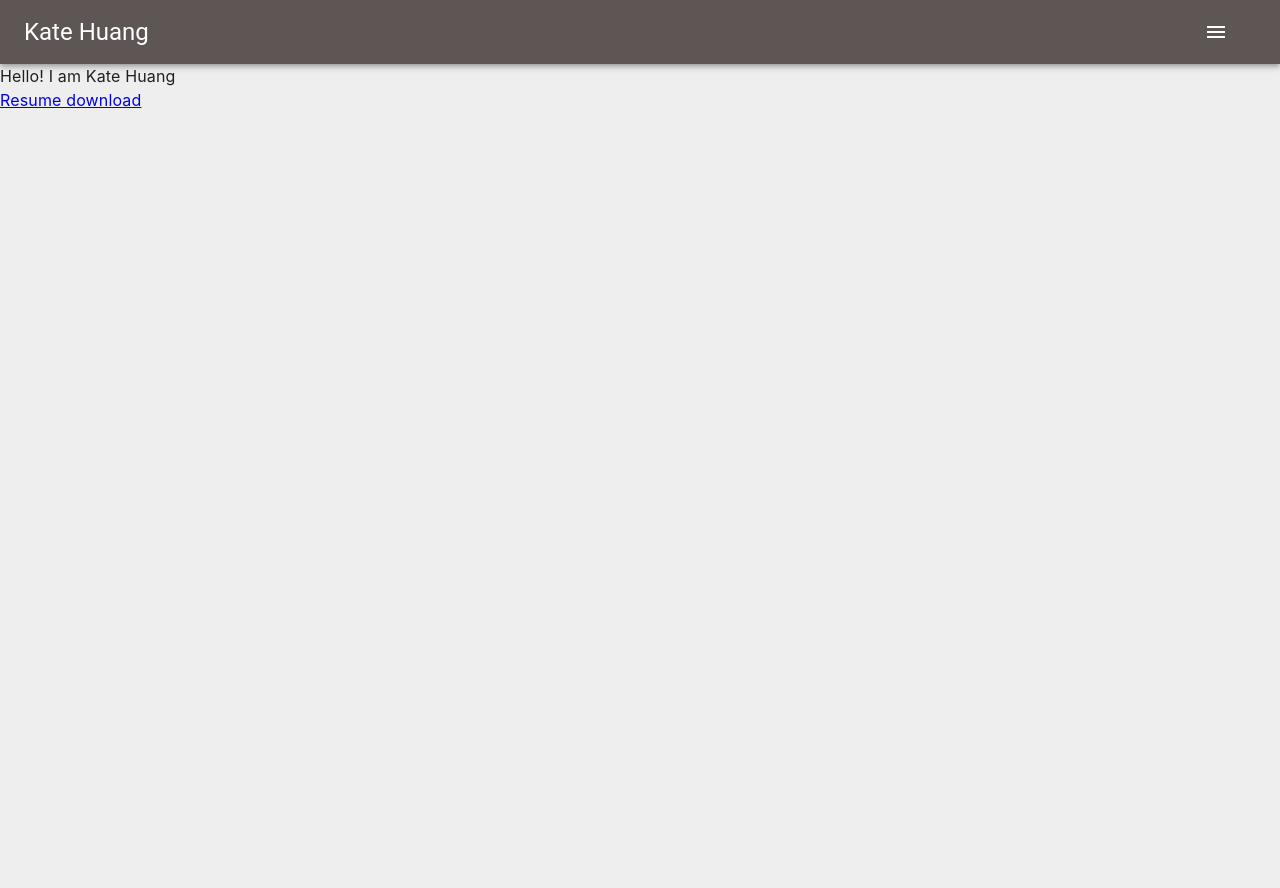
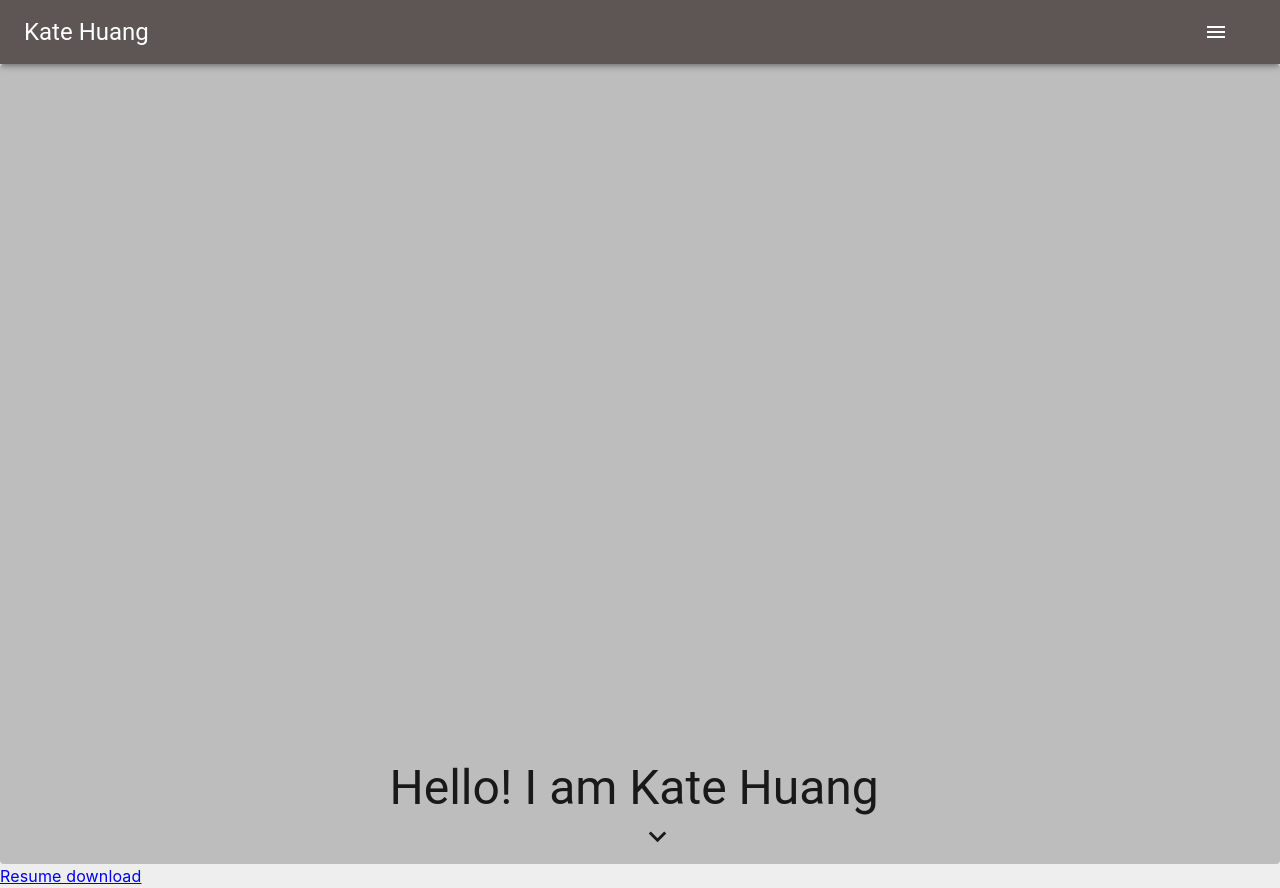
Before and after one commit to katejh/portfolio, a React (Create React App) app: page / in a window 1280 px wide. Before the commit the page ends 800 px from the top, so only its background shows below. Built offline with nearby package versions, Linux system fonts and the light colour scheme.

Commit message:
add intro to home page

```diff
--- a/package.json
+++ b/package.json
@@ -17,6 +17,7 @@
     "react-router": "^5.2.1",
     "react-router-dom": "^5.3.0",
     "react-scripts": "4.0.3",
+    "react-typical": "^0.1.3",
     "react-vertical-timeline-component": "^3.5.2",
     "web-vitals": "^1.1.2"
   },
--- a/public/resume.json
+++ b/public/resume.json
@@ -13,7 +13,8 @@
                 "url": "https://linkedin.com/in/katejh"
             }
         ],
-        "description": "I'm Kate Huang, a student"
+        "description": "I'm Kate Huang, a student",
+        "titles": ["student", "developer"]
     },
     "education": [
         {
--- a/src/App.css
+++ b/src/App.css
@@ -1,4 +1,5 @@
 @import url('https://cdn.jsdelivr.net/gh/devicons/devicon@v2.14.0/devicon.min.css');
+/* @import url('https://pro.fontawesome.com/releases/v5.10.0/css/all.css'); */
 
 .App {
   text-align: left;
--- a/src/components/HomePage.js
+++ b/src/components/HomePage.js
@@ -1,4 +1,7 @@
 import React from 'react';
+import { Paper, Typography } from '@mui/material';
+import ExpandMoreIcon from '@mui/icons-material/ExpandMore';
+import Typical from 'react-typical';
 
 class HomePage extends React.Component {
     constructor(props) {
@@ -12,15 +15,22 @@ class HomePage extends React.Component {
         // console.log(this.props.data);
     }
 
-    componentDidMount
-
     render() {
-        var name = this.state.name;
+        var greeting = "Hello! I am " + this.state.name;
 
         return (
-            <div className="home-page">
-            Hello! I am {name}
-            <br/>
+            <div>
+                <Paper elevation={0} style={{height: window.innerHeight, alignContent: 'center', justifyContent: 'center', alignItems: 'center', textAlign: 'center', position: 'relative'}}>
+                    <div style={{display: 'flex', alignContent: 'center', justifyContent: 'center', textAlign: 'center', position: 'relative', top: '50%', transform: 'translateY(-50%'}}>
+                        <Typography variant="h3">
+                            <Typical steps={[greeting]} wrapper="p"/>
+                        </Typography>
+                    </div>
+                    <div style={{flexGrow: 1}}></div>
+                    <div style={{position: 'absolute', bottom: 4, left: '50%'}}>
+                        <ExpandMoreIcon fontSize="large"/>
+                    </div>
+                </Paper>
             <a href="resume.pdf" download>Resume download</a>
             </div>
         );
```
Also changed, not shown: 2 other files (tests, documents, lock files or other folders).
